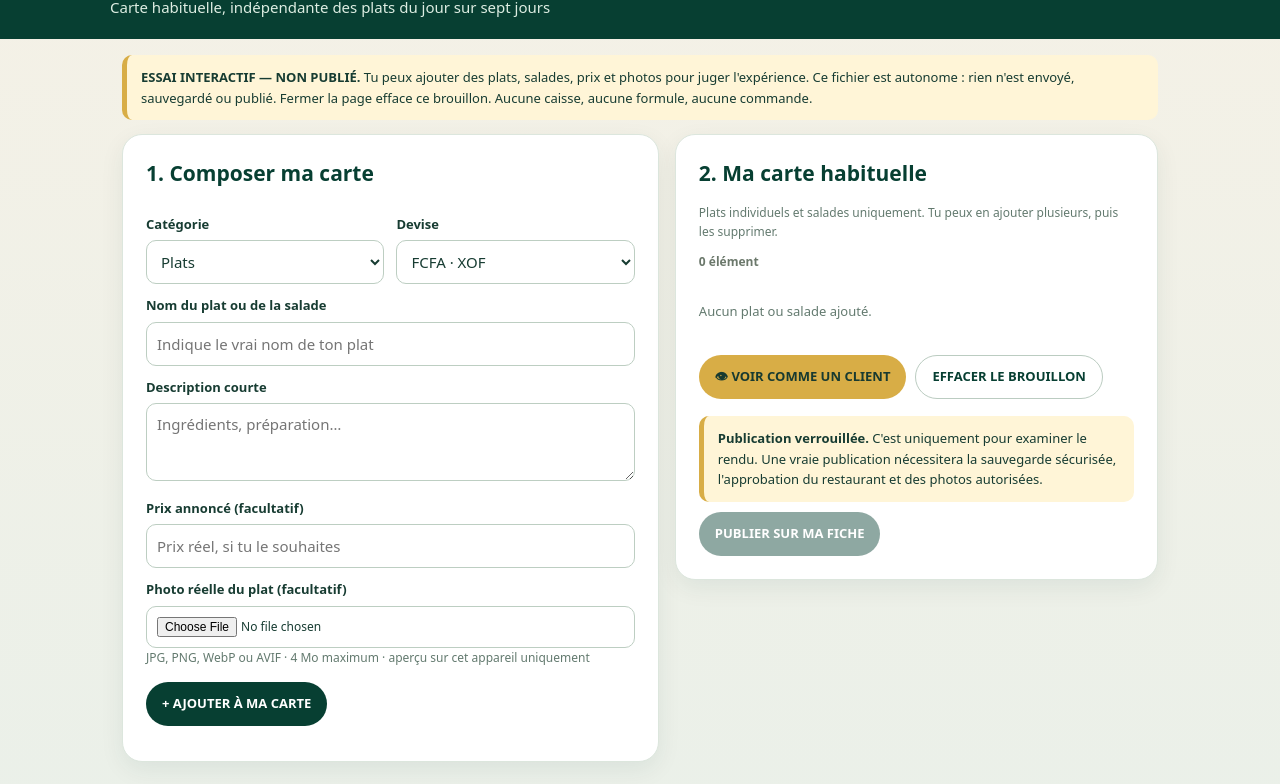
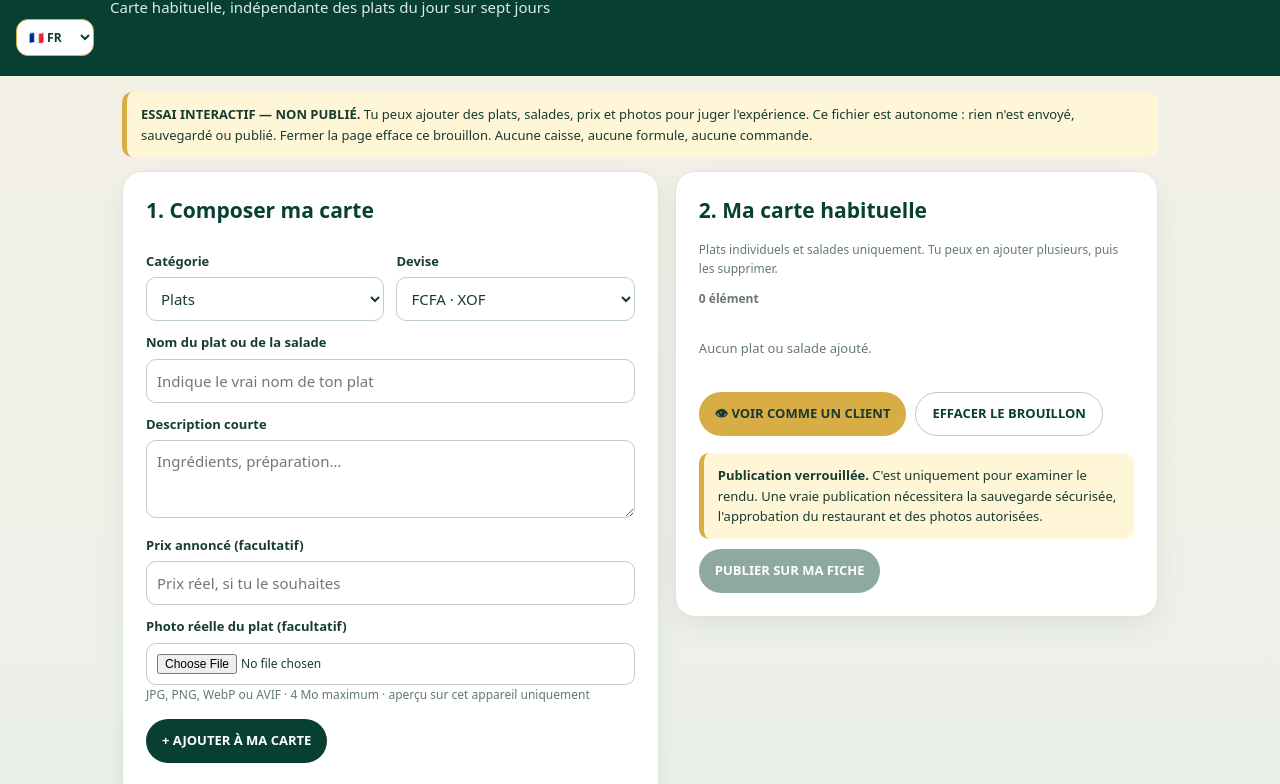
Before and after one commit to BEAUVILLE/digiy-resto, a plain HTML site: page prototypes/resto-v35-plats-salades-apercu-valide.html in a window 1280 px wide. Shown: the part 92-876 px from the top of the page. Drawn offline with Linux system fonts and the light colour scheme.

Commit message:
i18n(resto): load shared WORLD10 layer inside temporary professional dish editor prototypes/resto-v35-plats-salades-apercu-valide.html

```diff
--- a/prototypes/resto-v35-plats-salades-apercu-valide.html
+++ b/prototypes/resto-v35-plats-salades-apercu-valide.html
@@ -36,6 +36,7 @@ label{display:block;font-weight:800;font-size:13px;margin:12px 0 6px}input,texta
 <p class="notice" style="margin:17px 0 10px"><strong>Publication verrouillée.</strong> C'est uniquement pour examiner le rendu. Une vraie publication nécessitera la sauvegarde sécurisée, l'approbation du restaurant et des photos autorisées.</p><button type="button" class="btn primary" disabled>PUBLIER SUR MA FICHE</button></div></section></div>
 <footer>DIGIYLYFE · Contact direct · 0 % commission · Aucun menu composé, aucune formule</footer>
 </main>
+<script src="../resa-resto/world10-pro.js" defer></script>
 <script>
 (()=>{'use strict';
 const $=id=>document.getElementById(id);const allowedTypes=new Set(['image/jpeg','image/png','image/webp','image/avif']);
```
